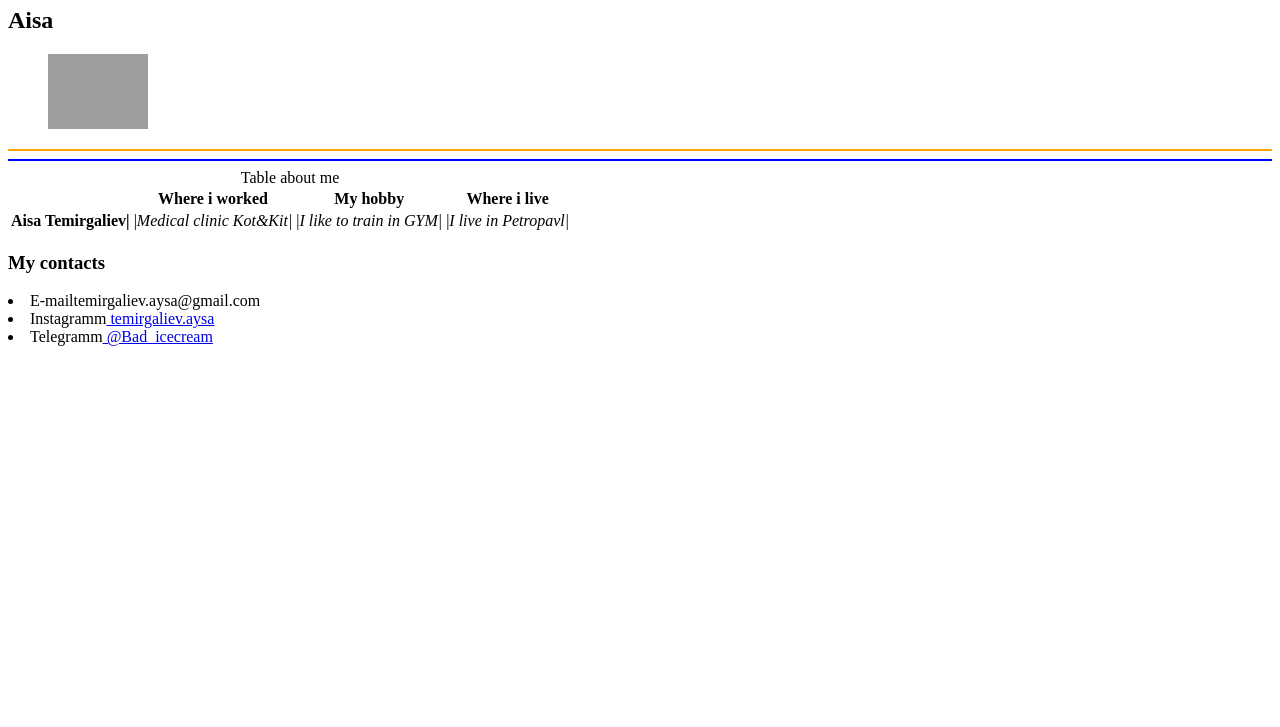
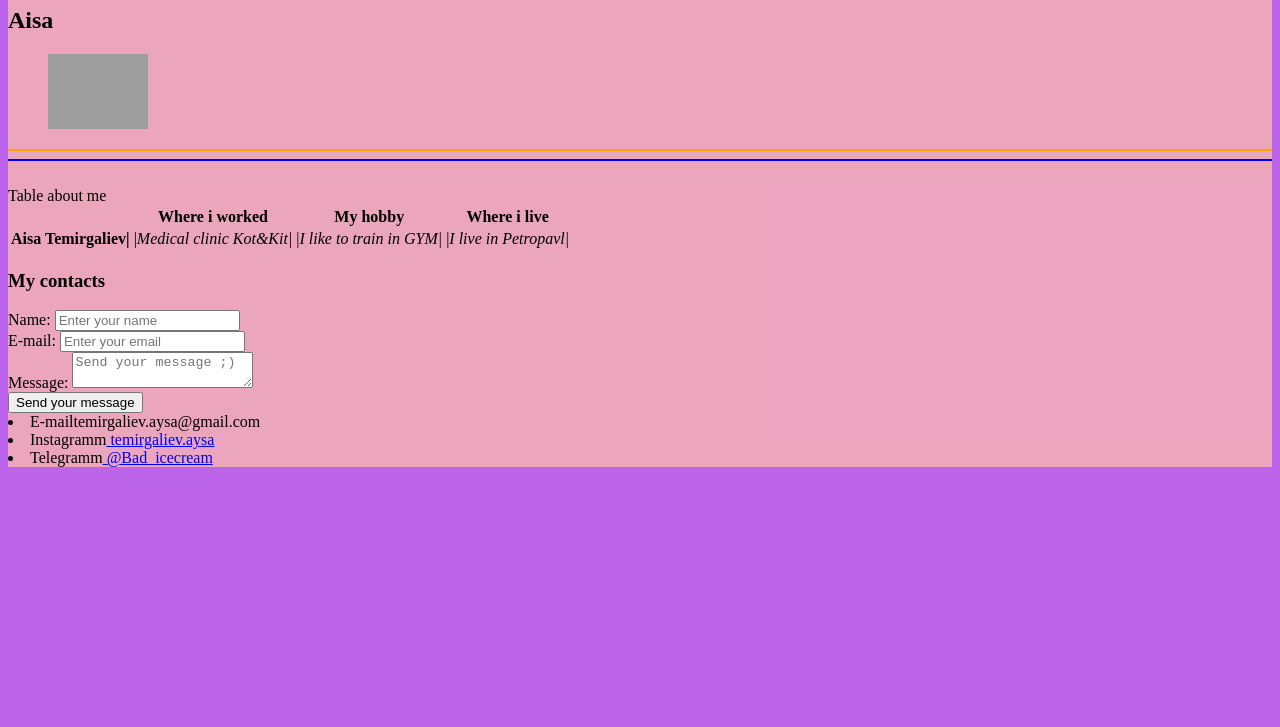
Before and after one commit to ICEcream132/CV-f6, a plain HTML site: page index.html in a window 1280 px wide. Shown: the part 73-800 px from the top of the page. Drawn offline with Linux system fonts and the light colour scheme; grey boxes are pictures that could not be loaded.

Commit message:
Add files via upload

```diff
--- a/index.html
+++ b/index.html
@@ -5,6 +5,7 @@
  <meta http-equiv="X-UA-Compatible" content="IE=edge">
  <meta name="viewport" content="width=device-width">
 <title>Резюме</title>
+<form style="background-color: rgba(246, 180, 180, 0.814);" action="">
 <h1>Hello My name is</h1>
  <h2>Aisa</h2>
 <section class="section" id="profile">
@@ -13,11 +14,15 @@
         </figure>
 <hr size="2" noshade="1" color="orange"/>
 <hr size="2" noshade="1" color="blue"/>
+</form>
 </head>
-<body>
+
+<body style="background-color: rgba(171, 57, 228, 0.775) ;">
 <table>
-         <caption>Table about me</caption>
-          <tr>
+        <br>
+         <text>Table about me</text>
+        </br>
+         <tr>
             <td colspan="2">&nbsp;</td>
             <th scope="col">Where i worked</th>
             <th scope="col">My hobby</th>
@@ -29,10 +34,28 @@
             <td>|<em>I like to train in GYM|</em></td>
             <td>|<em>I live in Petropavl|</em></td>
            </tr>
+        </form>
         </table>
         </html>
-<h3>My contacts</h3>
-<li><en>E-mail</en>temirgaliev.aysa@gmail.com</li>
+        <h3>My contacts</h3>
+        <form action="" method="post">
+        <div>
+        <label for="name">Name:</label>
+          <input type="text" id="name" name="user_name" placeholder="Enter your name">
+         </div>
+         <div>
+        <label for="mail">E-mail:</label>
+        <input type="email" id="mail" name="user_email" placeholder="Enter your email">
+        </div>
+        <div>
+        <label for="msg">Message:</label>
+        <textarea id="msg" name="user_message" placeholder="Send your message ;)"></textarea>
+        </div>
+        <div class="button">
+        <button type="submit">Send your message</button>
+        </div>
+        </form>
+        <li><en>E-mail</en>temirgaliev.aysa@gmail.com</li>
 <li><en>Instagramm</en><a href="https://www.instagram.com/temirgaliev.aysa/" target="_blank"> temirgaliev.aysa</a></li>
 <li><en>Telegramm</en><a href="https://web.telegram.org/?legacy=1#/im?p=s1880821539_457933687494673770" target="_blank"> @Bad_icecream</a></li>
 </body>
```
Also changed, not shown: classwork2index.html (added, +46 -0 lines), exampleindex.html (line endings or trailing spaces).
